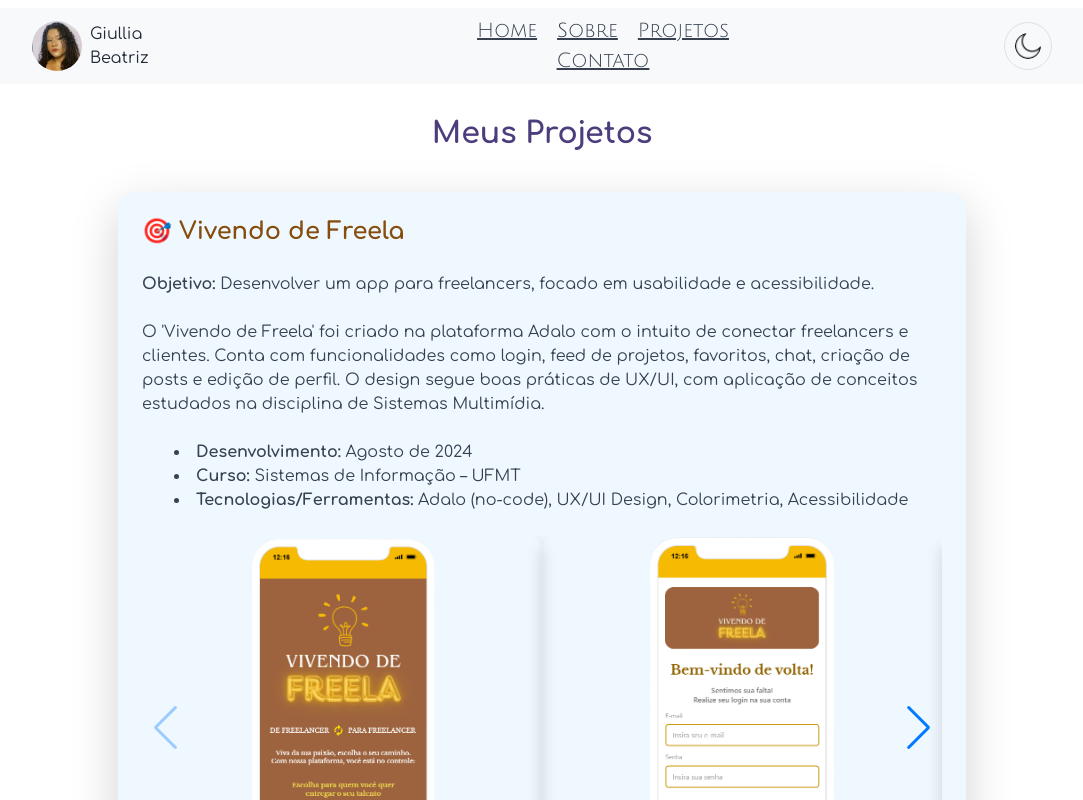
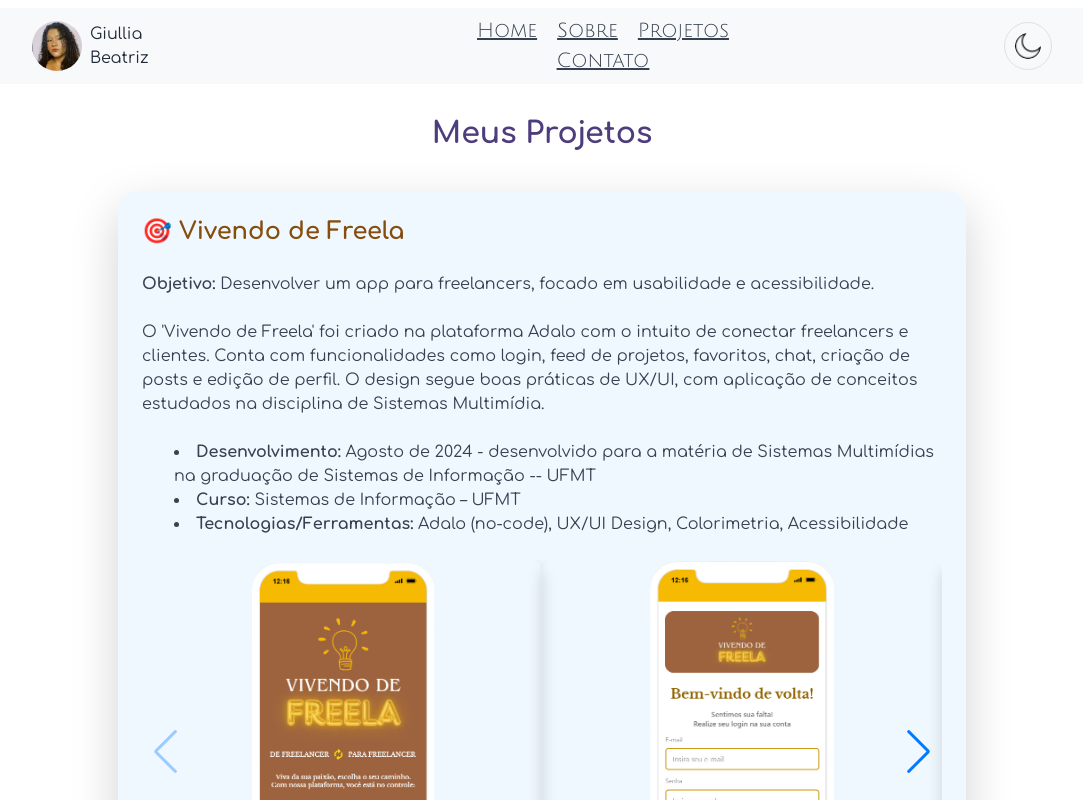
Before and after one commit to giulliabeatriz/portfolio, a React (Vite) app: page /projetos in a window 1280 px wide. Shown: the top 800 px of the page, without its empty margins (98-1181 px from the left). Built offline with nearby package versions, Linux system fonts and the light colour scheme; a web font is replaced by a local one.

Commit message:
[add]: detalhamento das informações

```diff
--- a/src/data/projetos.js
+++ b/src/data/projetos.js
@@ -5,7 +5,7 @@ const projetos = [
     descricao:
       "O 'Vivendo de Freela' foi criado na plataforma Adalo com o intuito de conectar freelancers e clientes. Conta com funcionalidades como login, feed de projetos, favoritos, chat, criação de posts e edição de perfil. O design segue boas práticas de UX/UI, com aplicação de conceitos estudados na disciplina de Sistemas Multimídia.",
     tecnologias: "Adalo (no-code), UX/UI Design, Colorimetria, Acessibilidade",
-    data: "Agosto de 2024",
+    data: "Agosto de 2024 - desenvolvido para a matéria de Sistemas Multimídias na graduação de Sistemas de Informação -- UFMT",
     curso: "Sistemas de Informação – UFMT",
     imagens: [
       "/images/VivendoDeFreela/freela1.png",
```
